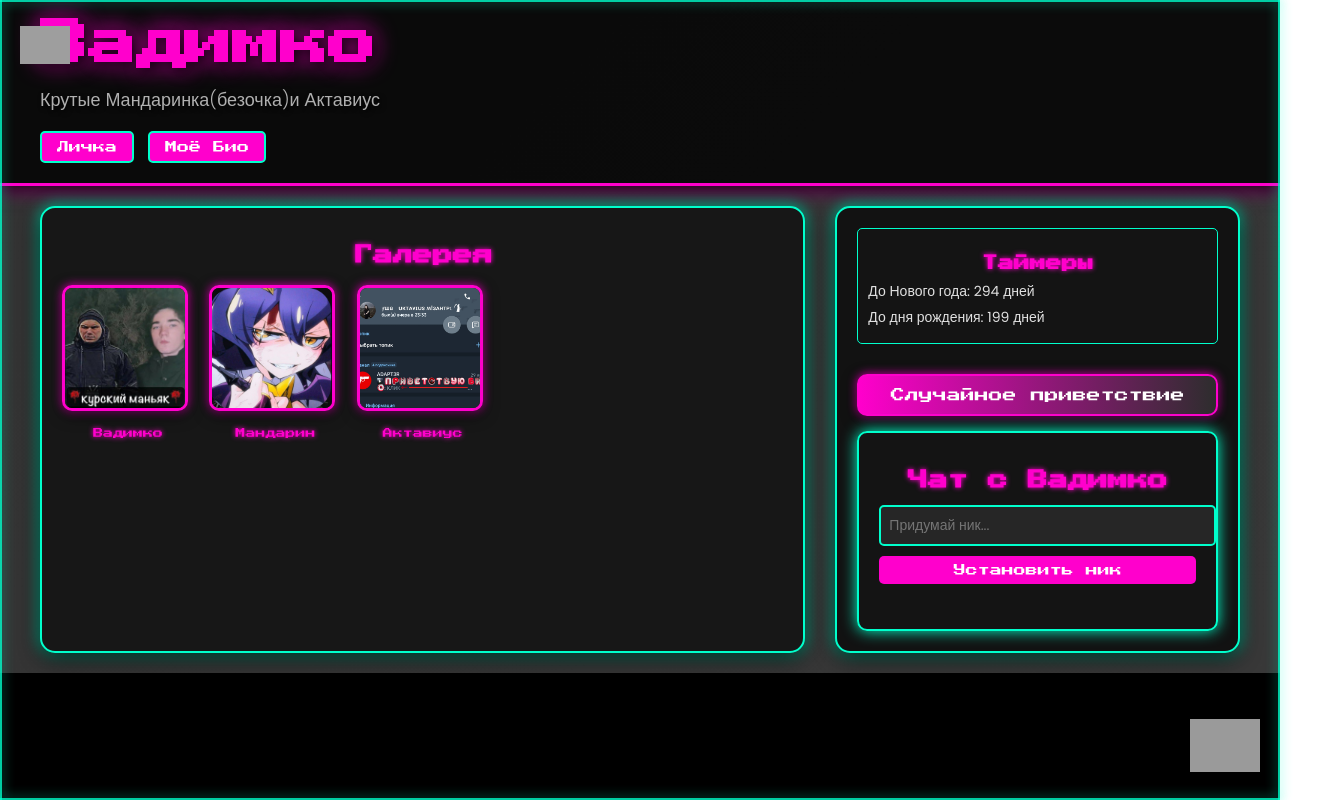
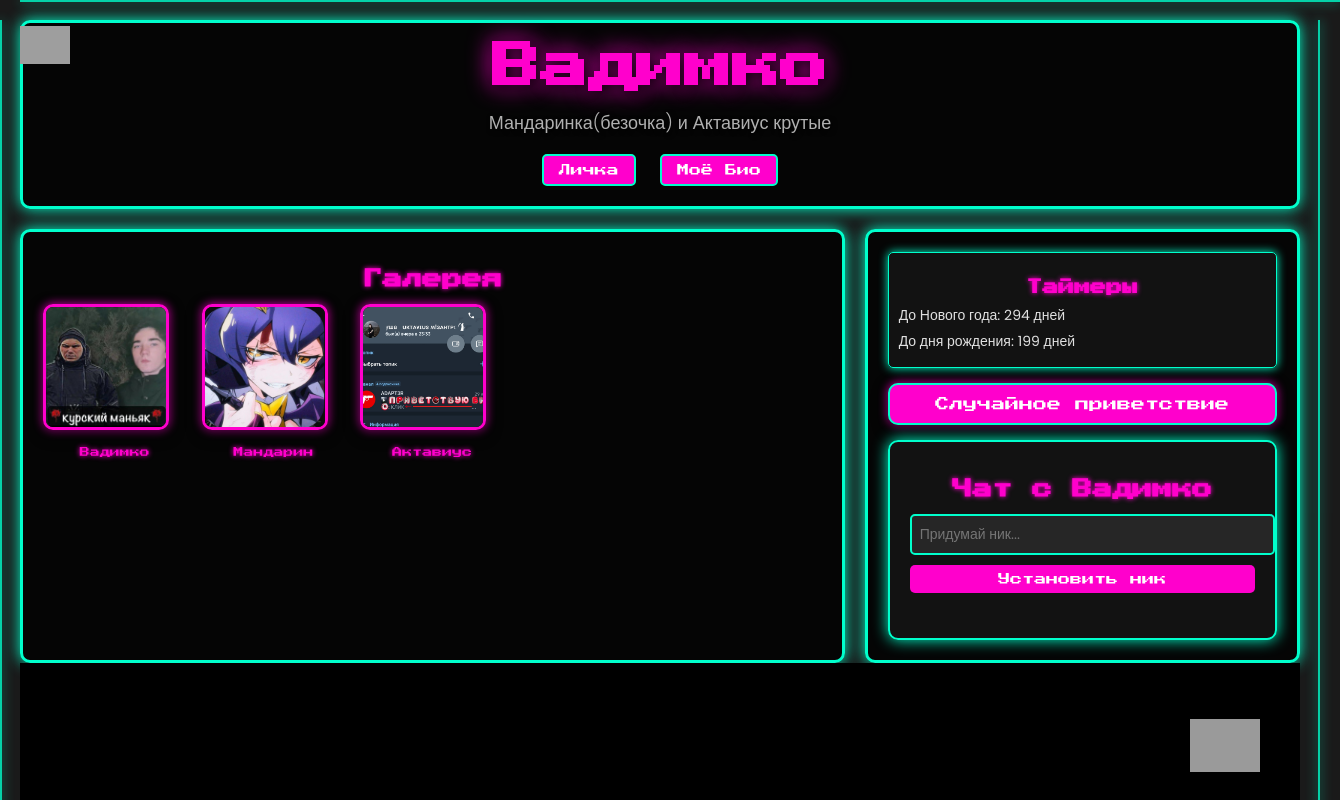
Before and after one commit to Malbeptiks7/Bioc, a plain HTML site: page index.html in a window 1280 px wide. Shown: the top 800 px of the page, 1340 px wide, since content can reach past the window. Drawn offline with nearby package versions, Linux system fonts and the light colour scheme; no server answers; grey boxes are pictures that could not be loaded; animation ran at ten frames a second; files whose address does not match are found by name.

Commit message:
Add files via upload

```diff
--- a/index.html
+++ b/index.html
@@ -3,8 +3,8 @@
 <head>
     <meta charset="UTF-8">
     <meta name="viewport" content="width=device-width, initial-scale=1.0">
-    <meta name="description" content="Сайт Вадимко с 3D, чат-ботом и эффектами">
-    <meta name="keywords" content="Вадимко, Мандарин, Актавиус, 3D, чат-бот, неон">
+    <meta name="description" content="Сайт Вадимко - Мандаринка(безочка) и Актавиус крутые">
+    <meta name="keywords" content="Вадимко, Мандаринка, Актавиус, 3D, чат-бот, неон">
     <meta name="author" content="Вадимко">
     <title>Вадимко - 3D и Чат</title>
     <link rel="stylesheet" href="styles.css">
@@ -20,7 +20,7 @@
         <div class="neon-line right"></div>
         <header class="header">
             <h1>Вадимко</h1>
-            <p class="subtitle">Крутые Мандаринка(безочка)и Актавиус</p>
+            <p class="subtitle">Мандаринка(безочка) и Актавиус крутые</p>
             <div class="links">
                 <a href="https://t.me/vadimkapipirka" target="_blank" class="link-btn">Личка</a>
                 <a href="https://t.me/biochca" target="_blank" class="link-btn">Моё Био</a>
@@ -57,6 +57,6 @@
     <div class="cat-egg" onclick="alert('Мяу! Ты нашёл кота! 😺')"></div>
     <div id="greeting-preview" class="greeting-preview"></div>
     <script src="scripts.js"></script>
-    <audio id="background-audio" src="song.mp3" loop></audio> <!-- Песня лежит в корне -->
+    <audio id="background-audio" src="song.mp3" loop autoplay></audio> <!-- Песня в корне -->
 </body>
 </html>
--- a/scripts.js
+++ b/scripts.js
@@ -59,11 +59,17 @@ function loadPhotos() {
         caption.className = 'photo-caption';
         caption.textContent = photo.caption;
 
+        // Проверяем разные расширения
         const tryExtensions = ['jpg', 'png', 'jpeg'];
         let loaded = false;
 
-        for (let ext of tryExtensions) {
-            const src = `images/${photo.baseName}.${ext}`;
+        const loadImage = (extIndex = 0) => {
+            if (extIndex >= tryExtensions.length) {
+                console.warn(`Фото ${photo.baseName} не найдено`);
+                return;
+            }
+
+            const src = `images/${photo.baseName}.${tryExtensions[extIndex]}`;
             const testImg = new Image();
             testImg.onload = () => {
                 if (!loaded) {
@@ -75,12 +81,12 @@ function loadPhotos() {
                 }
             };
             testImg.onerror = () => {
-                if (!loaded && ext === tryExtensions[tryExtensions.length - 1]) {
-                    console.warn(`Фото ${photo.baseName} не найдено`);
-                }
+                loadImage(extIndex + 1); // Пробуем следующее расширение
             };
             testImg.src = src;
-        }
+        };
+
+        loadImage();
     });
 }
 
@@ -134,6 +140,7 @@ function setNickname() {
         nicknameSection.style.display = 'none';
         messageForm.style.display = 'block';
         addMessage(`Ник "${userNickname}" установлен! Теперь пиши сообщения.`, 'bot-message');
+        getChatId(); // Пробуем получить CHAT_ID сразу после установки ника
     } else {
         alert('Придумай ник!');
     }
@@ -147,7 +154,11 @@ messageForm.addEventListener('submit', async (e) => {
         if (!CHAT_ID) {
             await getChatId();
         }
-        await sendMessageToBot(messageText);
+        if (CHAT_ID) {
+            await sendMessageToBot(messageText);
+        } else {
+            addMessage('Ошибка: Не могу отправить сообщение. Проверь настройки бота в Telegram.', 'bot-message');
+        }
         messageInput.value = '';
     } else {
         addMessage('Сначала установи ник и напиши сообщение!', 'bot-message');
@@ -163,23 +174,18 @@ async function getChatId() {
             const update = data.result[data.result.length - 1];
             CHAT_ID = update.message ? update.message.chat.id : update.my_chat_member.chat.id;
             console.log('CHAT_ID определён:', CHAT_ID);
+            addMessage('Чат настроен! Теперь я могу отправлять сообщения.', 'bot-message');
         } else {
             console.error('Не удалось определить CHAT_ID. Отправь сообщение боту в Telegram (@VadimkoBot).');
             addMessage('Ошибка: Отправь сообщение боту в Telegram (@VadimkoBot), чтобы я мог ответить!', 'bot-message');
         }
     } catch (error) {
         console.error('Ошибка получения CHAT_ID:', error);
-        addMessage('Ошибка: Не могу связаться с Telegram. Попробуй позже!', 'bot-message');
+        addMessage('Ошибка: Не могу связаться с Telegram. Проверь интернет или настройки бота!', 'bot-message');
     }
 }
 
 async function sendMessageToBot(message) {
-    if (!CHAT_ID) {
-        console.error('CHAT_ID не определён. Сначала отправь сообщение боту в Telegram.');
-        addMessage('Ошибка: Отправь сообщение боту в Telegram (@VadimkoBot), чтобы я мог ответить!', 'bot-message');
-        return;
-    }
-
     const url = `https://api.telegram.org/bot${BOT_TOKEN}/sendMessage`;
     const payload = {
         chat_id: CHAT_ID,
@@ -255,15 +261,17 @@ document.addEventListener('click', (e) => {
 function playAudio() {
     const audio = document.getElementById('background-audio');
     audio.volume = 0.3;
-    audio.paused ? audio.play() : audio.pause();
-    // Здесь можно добавить кнопку, если захочешь
+    audio.play().catch(error => {
+        console.error('Ошибка воспроизведения:', error);
+        addMessage('Ошибка: Не удалось воспроизвести песню. Проверь, есть ли файл song.mp3 в корне проекта.', 'bot-message');
+    });
 }
 
 // Случайное приветствие
 const greetings = [
     'Привет, гость! 😄',
     'Добро пожаловать в мир Вадимко! 🌟',
-    'Мандарин приветствует тебя! 🍊',
+    'Мандаринка приветствует тебя! 🍊',
     'Актавиус говорит: "Ты крут!" 💪',
     'Неон вайб активирован! ✨'
 ];
@@ -280,5 +288,6 @@ function showRandomGreeting() {
 // Инициализация
 window.onload = () => {
     loadPhotos();
+    playAudio();
     console.log("Страница загружена!");
 };
--- a/styles.css
+++ b/styles.css
@@ -2,29 +2,25 @@ body {
     margin: 0;
     padding: 0;
     font-family: 'Poppins', sans-serif;
-    background: linear-gradient(135deg, #1a1a1a, #2d2d2d, #3a3a3a);
-    background-size: 400% 400%;
-    animation: darkGradient 15s ease infinite;
+    background: #1a1a1a;
     color: #e0e0e0;
     overflow-x: hidden;
     cursor: url('https://i.imgur.com/neon-cursor.png'), auto;
-}
-@keyframes darkGradient {
-    0% { background-position: 0% 0%; }
-    50% { background-position: 100% 100%; }
-    100% { background-position: 0% 0%; }
 }
 #container {
     position: relative;
     width: 100vw;
     height: 100vh;
+    padding: 20px;
 }
 .header {
-    text-align: left;
-    padding: 20px 40px;
+    text-align: center;
+    padding: 20px;
     background: rgba(0, 0, 0, 0.8);
-    border-bottom: 3px solid #ff00cc;
-    box-shadow: 0 5px 15px rgba(0, 0, 0, 0.9), 0 0 20px #ff00cc;
+    border: 3px solid #00ffcc;
+    border-radius: 10px;
+    box-shadow: 0 0 15px #00ffcc;
+    margin-bottom: 20px;
 }
 h1 {
     font-family: 'Press Start 2P', cursive;
@@ -51,7 +47,7 @@ h1 {
 .link-btn {
     display: inline-block;
     padding: 8px 15px;
-    margin-right: 10px;
+    margin: 0 10px;
     font-family: 'Press Start 2P', cursive;
     font-size: 12px;
     color: #fff;
@@ -69,16 +65,17 @@ h1 {
 .main-content {
     display: flex;
     justify-content: space-between;
-    padding: 20px 40px;
-    gap: 30px;
+    gap: 20px;
+}
+.photo-section, .sidebar {
+    background: rgba(0, 0, 0, 0.8);
+    border: 3px solid #00ffcc;
+    border-radius: 10px;
+    box-shadow: 0 0 15px #00ffcc;
+    padding: 20px;
 }
 .photo-section {
     flex: 2;
-    padding: 20px;
-    background: rgba(20, 20, 20, 0.9);
-    border: 2px solid #00ffcc;
-    border-radius: 15px;
-    box-shadow: 0 5px 20px rgba(0, 0, 0, 0.9), 0 0 15px #00ffcc;
 }
 .photo-section h2 {
     font-family: 'Press Start 2P', cursive;
@@ -92,7 +89,6 @@ h1 {
     display: grid;
     grid-template-columns: repeat(auto-fill, minmax(120px, 1fr));
     gap: 15px;
-    margin-top: 20px;
 }
 .photo {
     width: 120px;
@@ -120,11 +116,6 @@ h1 {
 }
 .sidebar {
     flex: 1;
-    padding: 20px;
-    background: rgba(15, 15, 15, 0.9);
-    border: 2px solid #00ffcc;
-    border-radius: 15px;
-    box-shadow: 0 5px 20px rgba(0, 0, 0, 0.9), 0 0 15px #00ffcc;
     display: flex;
     flex-direction: column;
     gap: 15px;
@@ -134,7 +125,7 @@ h1 {
     padding: 10px;
     border-radius: 5px;
     border: 1px solid #00ffcc;
-    margin-bottom: 15px;
+    box-shadow: 0 0 10px #00ffcc;
 }
 .timer-section h3 {
     font-family: 'Press Start 2P', cursive;
@@ -151,13 +142,12 @@ h1 {
     margin: 5px 0;
 }
 .btn {
-    display: inline-block;
     padding: 12px 20px;
     font-family: 'Press Start 2P', cursive;
     font-size: 14px;
     color: #fff;
-    background: linear-gradient(90deg, #ff00cc, #2d2d2d);
-    border: 2px solid #ff00cc;
+    background: #ff00cc;
+    border: 2px solid #00ffcc;
     border-radius: 10px;
     text-decoration: none;
     transition: transform 0.3s, box-shadow 0.3s;
@@ -168,7 +158,8 @@ h1 {
 .btn:hover {
     transform: translateY(-4px);
     box-shadow: 0 8px 20px rgba(0, 0, 0, 0.9), 0 0 15px #ff00cc;
-    background: linear-gradient(90deg, #2d2d2d, #ff00cc);
+    background: #00ffcc;
+    color: #1a1a1a;
 }
 #chat-container {
     background: rgba(20, 20, 20, 0.9);
@@ -178,7 +169,6 @@ h1 {
 .neon-frame {
     border: 2px solid #00ffcc;
     box-shadow: 0 0 15px #00ffcc;
-    padding: 10px;
 }
 #chat-container h2 {
     font-family: 'Press Start 2P', cursive;
@@ -372,7 +362,7 @@ h1 {
 }
 @media (max-width: 600px) {
     .header {
-        padding: 15px 20px;
+        padding: 15px;
     }
     h1 {
         font-size: 32px;
```
